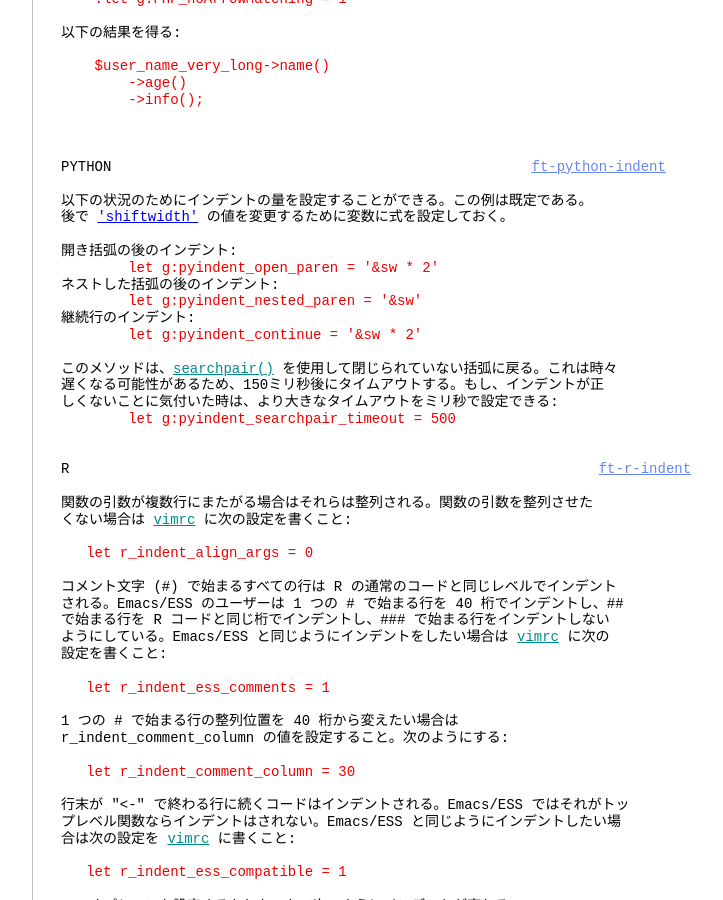
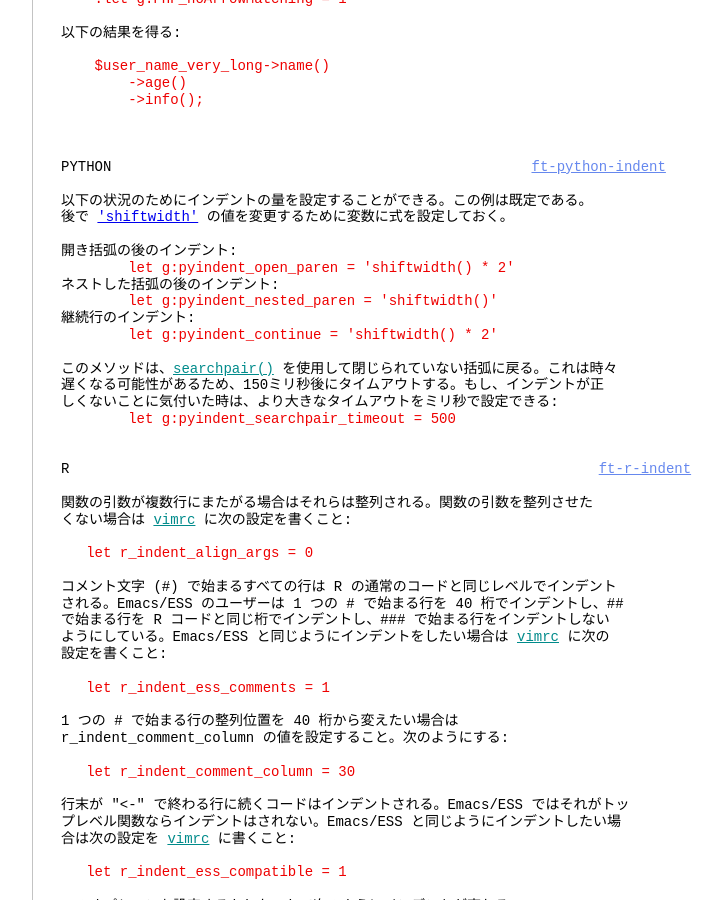
Before and after one commit to vim-jp/vimdoc-ja, a Jekyll site: the page built from indent.html, in a window 1280 px wide and 900 px high, scrolled down 15443 px. Shown: the whole window, without its empty margins (340-1063 px from the left). Built offline with Jekyll 4.4.1, drawn with Linux system fonts in a browser that asks for light colours; nearby versions of some CDN libraries; comment, search, counter and statistics services are not loaded; some of the changed text lies outside the part shown.

Commit message:
Generated by Travis JOB 1415.1
https://travis-ci.org/vim-jp/vimdoc-ja-working/builds/456369457

```diff
--- a/indent.html
+++ b/indent.html
@@ -602,12 +602,12 @@
 扱いや、コミュニティの習慣などによる。それらの習慣は普遍的ではないので、<br>
 Clojure のインデントスクリプトは以下に挙げる設定可能オプションを用意している。<br>
 <br>
-使用している vim に searchpairpos() がない場合は通常の&nbsp;<a class="Type" href="options.html#'lisp'">'lisp'</a>&nbsp;インデントに<br>
+使用している vim に&nbsp;<a class="Identifier" href="eval.html#searchpairpos()">searchpairpos()</a>&nbsp;がない場合は通常の&nbsp;<a class="Type" href="options.html#'lisp'">'lisp'</a>&nbsp;インデントに<br>
 フォールバックする。その場合、以下のオプションは無視される。<br>
 <br>
 &nbsp;&nbsp;&nbsp;&nbsp;&nbsp;&nbsp;&nbsp;&nbsp;&nbsp;&nbsp;&nbsp;&nbsp;&nbsp;&nbsp;&nbsp;&nbsp;&nbsp;&nbsp;&nbsp;&nbsp;&nbsp;&nbsp;&nbsp;&nbsp;&nbsp;&nbsp;&nbsp;&nbsp;&nbsp;&nbsp;&nbsp;&nbsp;&nbsp;&nbsp;&nbsp;&nbsp;&nbsp;&nbsp;&nbsp;&nbsp;&nbsp;&nbsp;&nbsp;&nbsp;&nbsp;&nbsp;&nbsp;&nbsp;&nbsp;&nbsp;&nbsp;&nbsp;&nbsp;&nbsp;&nbsp;&nbsp;<a class="Constant" href="indent.html#g:clojure_maxlines" name="g:clojure_maxlines">g:clojure_maxlines</a><br>
 <br>
-searchpairpos() による検索の最大範囲を設定する。大きな値を指定すれば、フォーム<br>
+<a class="Identifier" href="eval.html#searchpairpos()">searchpairpos()</a>&nbsp;による検索の最大範囲を設定する。大きな値を指定すれば、フォーム<br>
 が長い場合に、パフォーマンスと引き換えに正しい結果を得ることができる。0 を指定<br>
 すると制限なしになる。<br>
 <br>
@@ -925,11 +925,11 @@
 後で&nbsp;<a class="Type" href="options.html#'shiftwidth'">'shiftwidth'</a>&nbsp;の値を変更するために変数に式を設定しておく。<br>
 <br>
 開き括弧の後のインデント:<br>
-<div class="helpExample">&nbsp;&nbsp;&nbsp;&nbsp;&nbsp;&nbsp;&nbsp;&nbsp;let g:pyindent_open_paren = '&amp;sw * 2'</div>
+<div class="helpExample">&nbsp;&nbsp;&nbsp;&nbsp;&nbsp;&nbsp;&nbsp;&nbsp;let g:pyindent_open_paren = 'shiftwidth() * 2'</div>
 ネストした括弧の後のインデント:<br>
-<div class="helpExample">&nbsp;&nbsp;&nbsp;&nbsp;&nbsp;&nbsp;&nbsp;&nbsp;let g:pyindent_nested_paren = '&amp;sw'</div>
+<div class="helpExample">&nbsp;&nbsp;&nbsp;&nbsp;&nbsp;&nbsp;&nbsp;&nbsp;let g:pyindent_nested_paren = 'shiftwidth()'</div>
 継続行のインデント:<br>
-<div class="helpExample">&nbsp;&nbsp;&nbsp;&nbsp;&nbsp;&nbsp;&nbsp;&nbsp;let g:pyindent_continue = '&amp;sw * 2'</div>
+<div class="helpExample">&nbsp;&nbsp;&nbsp;&nbsp;&nbsp;&nbsp;&nbsp;&nbsp;let g:pyindent_continue = 'shiftwidth() * 2'</div>
 <br>
 このメソッドは、<a class="Identifier" href="eval.html#searchpair()">searchpair()</a>&nbsp;を使用して閉じられていない括弧に戻る。これは時々<br>
 遅くなる可能性があるため、150ミリ秒後にタイムアウトする。もし、インデントが正<br>
@@ -1025,7 +1025,7 @@
 (省略値&nbsp;<a class="Type" href="options.html#'shiftwidth'">'shiftwidth'</a>):<br>
 <br>
 <div class="helpExample">&nbsp;&nbsp;let b:verilog_indent_width = 4<br>
-&nbsp;&nbsp;let b:verilog_indent_width = &amp;sw * 2</div>
+&nbsp;&nbsp;let b:verilog_indent_width = shiftwidth() * 2</div>
 <br>
 さらに、デバッグ目的でverboseモードを有効化できる:<br>
 <br>
@@ -1146,7 +1146,7 @@
 Vim script に対しては継続行(バックスラッシュで始まる行)のインデント量を指定<br>
 する変数が1つある:<br>
 <br>
-<div class="helpExample">&nbsp;&nbsp;&nbsp;&nbsp;&nbsp;&nbsp;&nbsp;&nbsp;:let g:vim_indent_cont = &amp;sw * 3</div>
+<div class="helpExample">&nbsp;&nbsp;&nbsp;&nbsp;&nbsp;&nbsp;&nbsp;&nbsp;:let g:vim_indent_cont = shiftwidth() * 3</div>
 <br>
 shiftwidth の 3 倍が既定値である。<br>
 <br>
```
